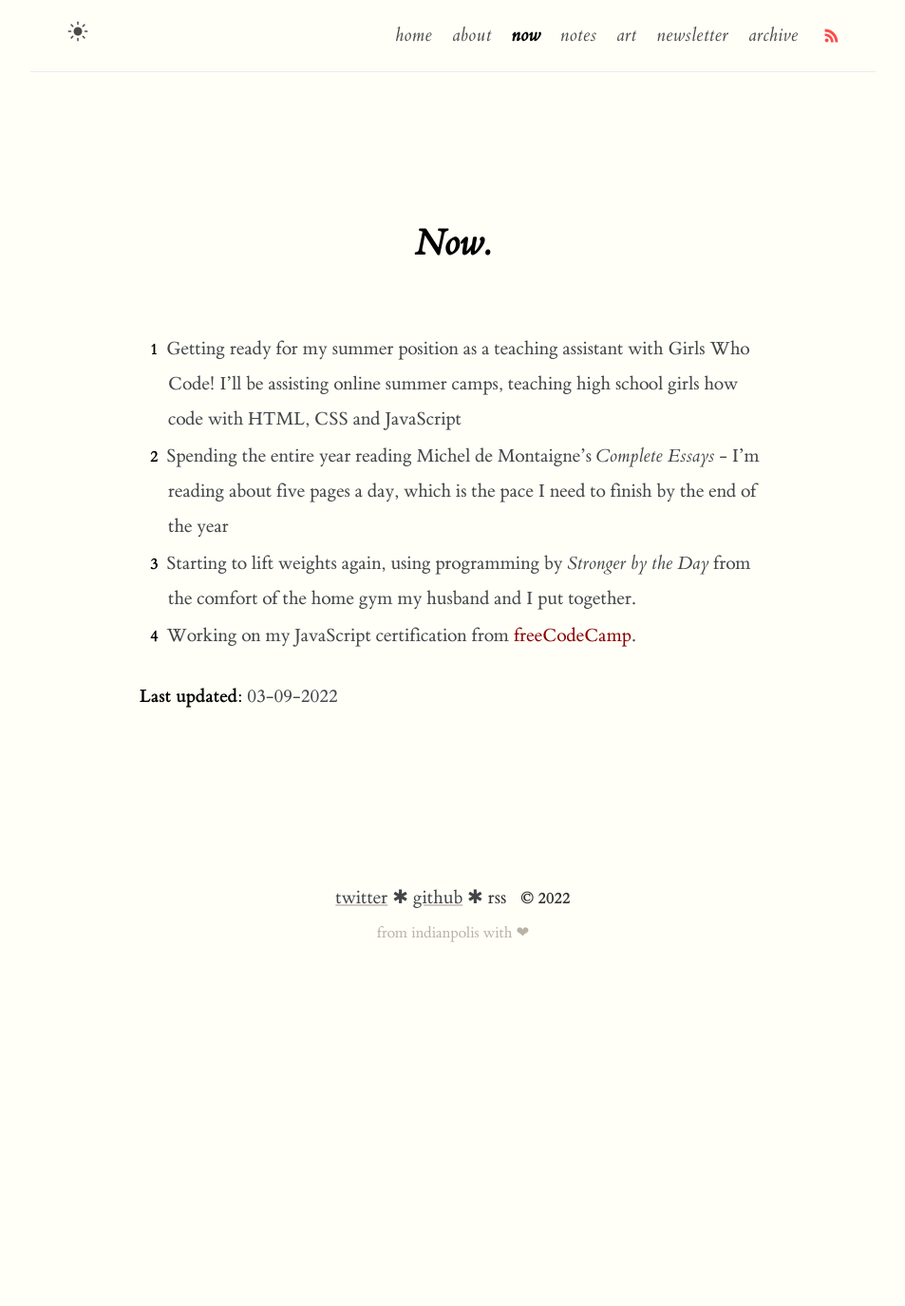
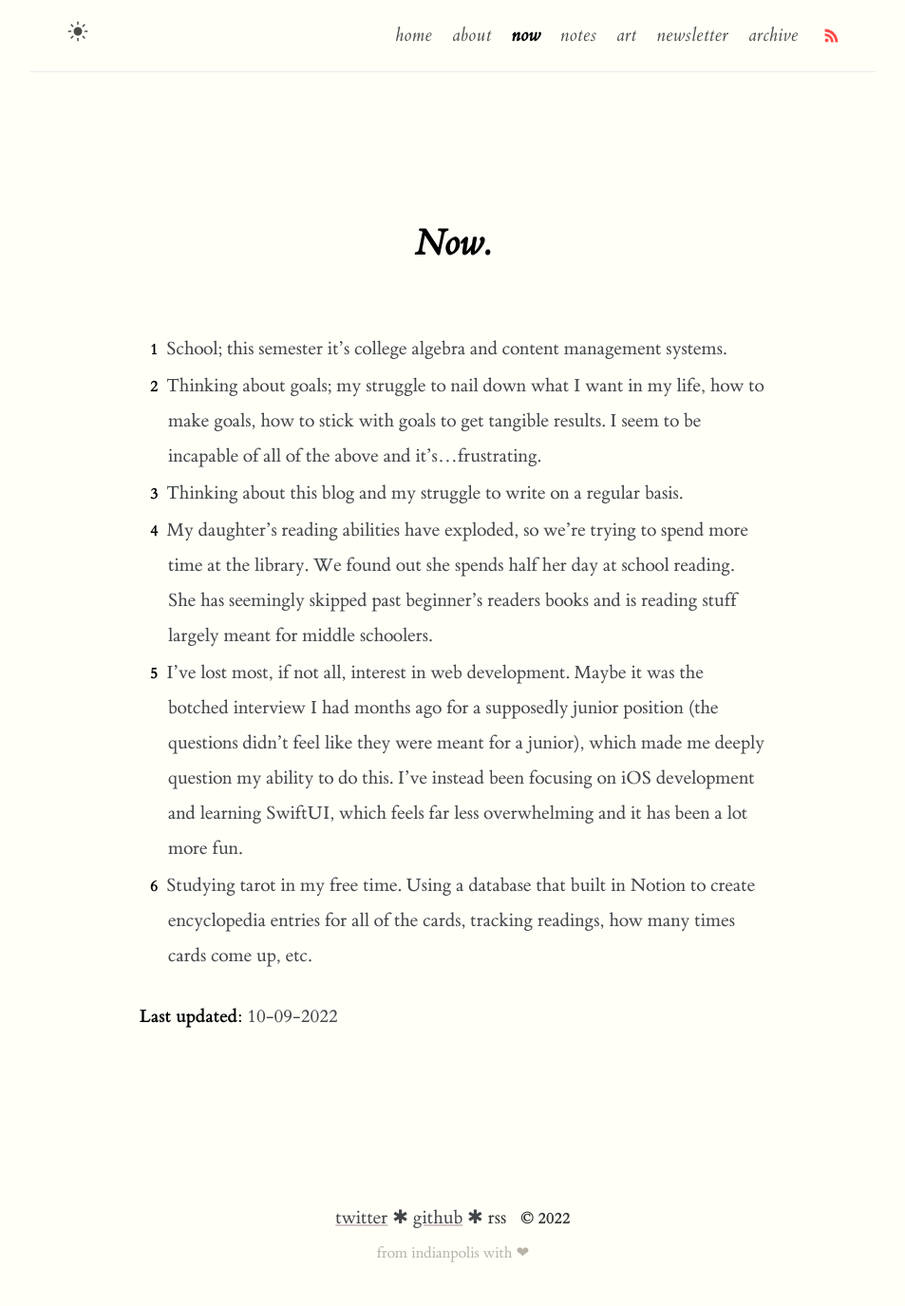
Before and after one commit to maudlinmandrake/hypertext-journal, a Jekyll site: the page built from now.md, in a window 1280 px wide. Shown: the whole page at 95% size, without its empty margins (163-1116 px from the left). Built offline with Jekyll 4.4.1, drawn with Linux system fonts in a browser that asks for light colours; before the commit the page ends 1038 px from its top, so only the background shows below that.

```diff
--- a/now.md
+++ b/now.md
@@ -6,9 +6,11 @@ excerpt: What Jenny is doing right now
 comments: false
 ---
 
-1. Getting ready for my summer position as a teaching assistant with Girls Who Code! I'll be assisting online summer camps, teaching high school girls how code with HTML, CSS and JavaScript
-2. Spending the entire year reading Michel de Montaigne's *Complete Essays* - I'm reading about five pages a day, which is the pace I need to finish by the end of the year
-3. Starting to lift weights again, using programming by *Stronger by the Day* from the comfort of the home gym my husband and I put together.
-4. Working on my JavaScript certification from [freeCodeCamp](https://www.freecodecamp.org/maudlinmandrake).
+1. School; this semester it’s college algebra and content management systems.
+2. Thinking about goals; my struggle to nail down what I want in my life, how to make goals, how to stick with goals to get tangible results. I seem to be incapable of all of the above and it’s…frustrating.
+3. Thinking about this blog and my struggle to write on a regular basis.
+4. My daughter’s reading abilities have exploded, so we’re trying to spend more time at the library. We found out she spends half her day at school reading. She has seemingly skipped past beginner’s readers books and is reading stuff largely meant for middle schoolers.
+5. I’ve lost most, if not all, interest in web development. Maybe it was the botched interview I had months ago for a supposedly junior position (the questions didn’t feel like they were meant for a junior), which made me deeply question my ability to do this. I’ve instead been focusing on iOS development and learning SwiftUI, which feels far less overwhelming and it has been a lot more fun.
+6. Studying tarot in my free time. Using a database that built in Notion to create encyclopedia entries for all of the cards, tracking readings, how many times cards come up, etc.
 
-**Last updated:** 03-09-2022
+**Last updated:** 10-09-2022
```
Also changed, not shown: _posts/things-i-wanted-to-do/2022-09-11-things-i-wanted-to-do.md (added, +23 -0 lines), templates/post.md (added, +7 -0 lines), things-i-wanted-to-do.png (added), 1 other file.
